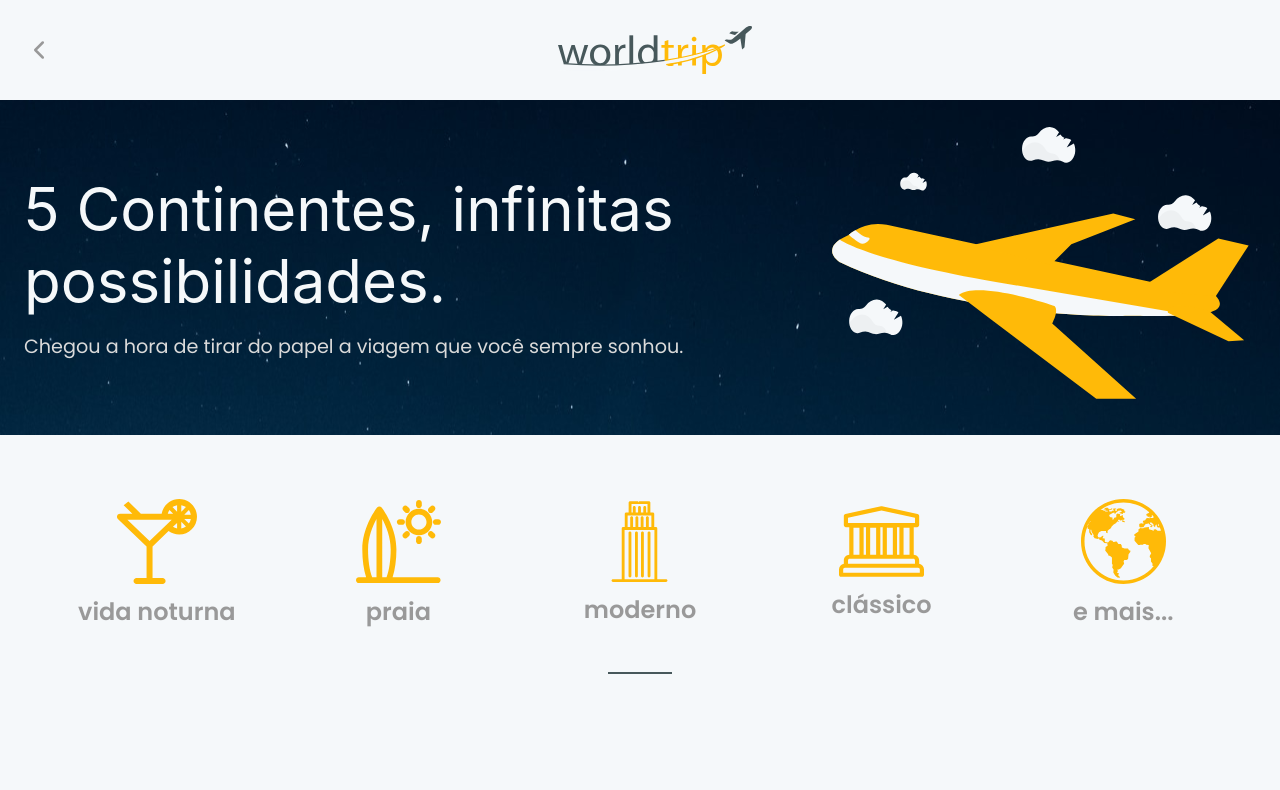
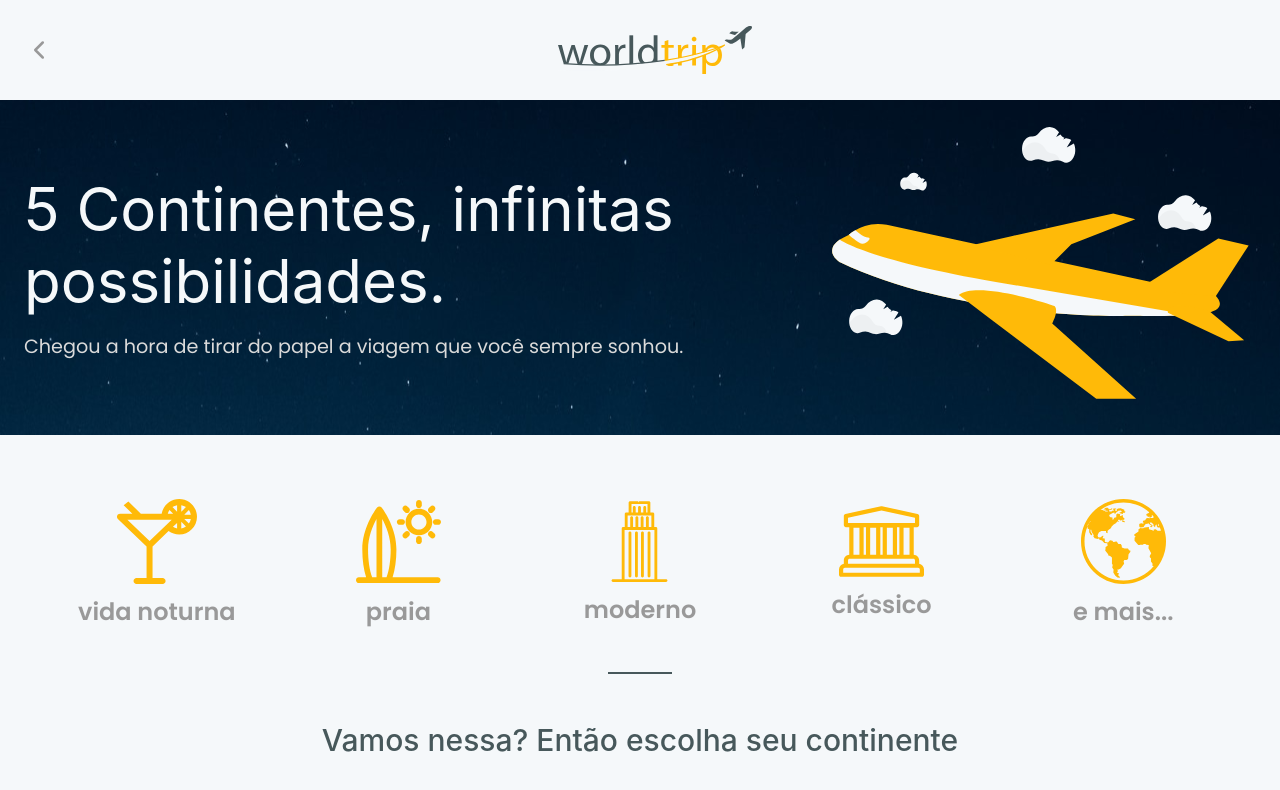
Before and after one commit to nikolaslopes/react-ignite-chapter04-challeng01-WORLDTRIP, a Next.js app: page / in a window 1280 px wide. Shown: the top 790 px of the page. Built offline with nearby package versions, Linux system fonts and the light colour scheme.

Commit message:
:sparkles: feat: third heading

```diff
--- a/package.json
+++ b/package.json
@@ -16,7 +16,8 @@
     "next": "12.1.6",
     "react": "18.2.0",
     "react-dom": "18.2.0",
-    "react-icons": "^4.4.0"
+    "react-icons": "^4.4.0",
+    "swiper": "^8.2.5"
   },
   "devDependencies": {
     "@types/node": "18.0.0",
--- a/src/pages/index.tsx
+++ b/src/pages/index.tsx
@@ -1,9 +1,15 @@
-import { Box, Center, Divider, Flex, Heading } from '@chakra-ui/react'
+import { Box, Flex, Heading, useBreakpointValue } from '@chakra-ui/react'
 import type { NextPage } from 'next'
+import Head from 'next/head'
 import { Banner } from '../components/Banner'
 import { TravelTips } from '../components/TravelTips'
 
 const Home: NextPage = () => {
+  const isWideVersion = useBreakpointValue({
+    base: false,
+    md: true,
+  })
+
   return (
     <Flex flexDirection={'column'}>
       <Banner />
@@ -17,6 +23,15 @@ const Home: NextPage = () => {
         marginY={'12'}
         alignSelf={'center'}
       />
+
+      <Heading
+        fontWeight={'500'}
+        textAlign={'center'}
+        fontSize={{ base: 'lg', sm: '2xl', md: '3xl' }}
+        color={'gray.900'}
+      >
+        Vamos nessa? {!isWideVersion && <br />} Então escolha seu continente
+      </Heading>
     </Flex>
   )
 }
```
Also changed, not shown: src/components/TravelTips/index.tsx (+1 -11 lines), 1 other file (tests, documents, lock files or other folders).
